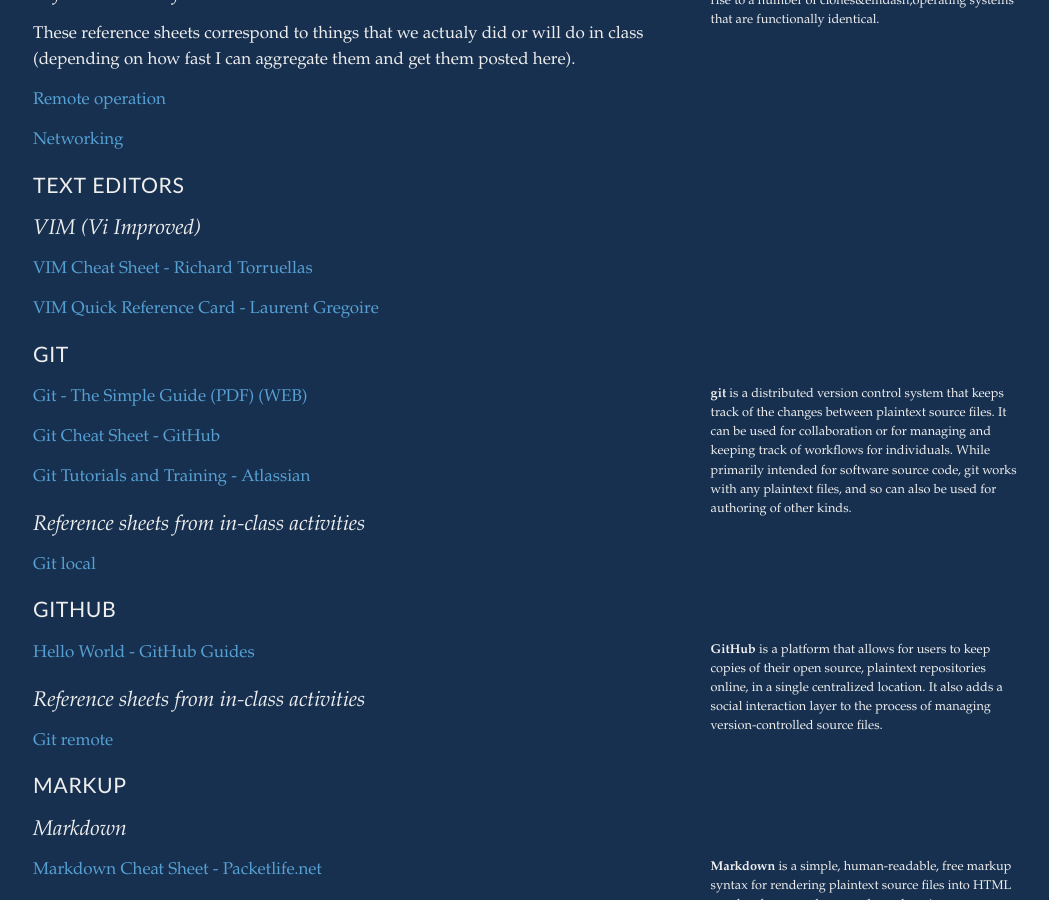
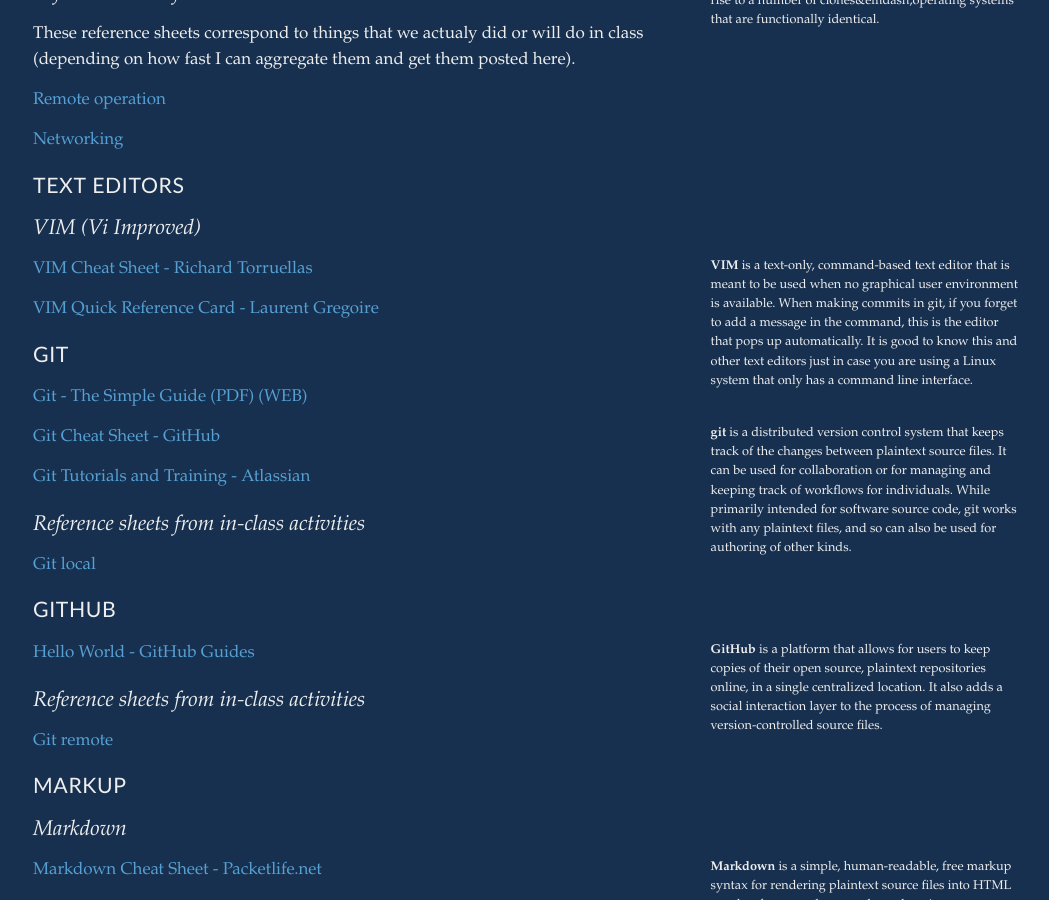
Before and after one commit to tylerpcarter/inls161, a Jekyll site: the page built from refsheets/index.md, in a window 1280 px wide and 900 px high, scrolled down 335 px. Shown: the whole window, without its empty margins (47-1096 px from the left). Built offline with Jekyll 4.4.1, drawn with Linux system fonts in a browser that asks for light colours; Markdown is read by kramdown in place of the engine named in the settings.

Commit message:
update refsheets

```diff
--- a/refsheets/index.md
+++ b/refsheets/index.md
@@ -21,6 +21,8 @@
 # Text Editors
 
 ## VIM (Vi Improved)
+
+{% marginnote 'vim' '**VIM** is a text-only, command-based text editor that is meant to be used when no graphical user environment is available. When making commits in git, if you forget to add a message in the command, this is the editor that pops up automatically. It is good to know this and other text editors just in case you are using a Linux system that only has a command line interface. ' %}
 
 <a href="http://vim.rtorr.com/" target="_blank">VIM Cheat Sheet - Richard Torruellas</a>
 
```
